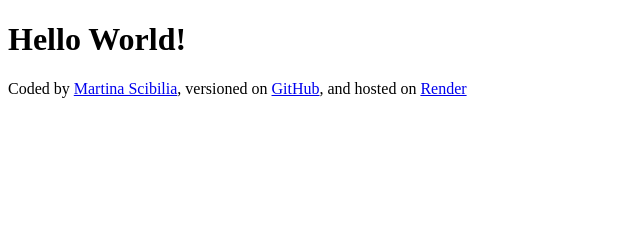
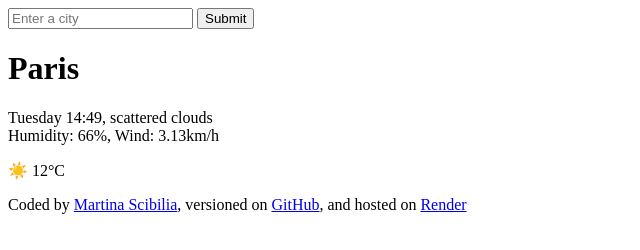
Before and after one commit to masci-hub/vanilla-weather-search, a plain HTML site: page index.html in a window 1280 px wide. Shown: the whole page, without its empty margins (0-640 px from the left). Drawn offline with Linux system fonts and the light colour scheme.

Commit message:
Update index.html

```diff
--- a/index.html
+++ b/index.html
@@ -7,20 +7,41 @@
     <title>My Weather App</title>
   </head>
   <body>
-    <h1>Hello World!</h1>
-    <script src="script.js"></script>
+    <header>
+      <form>
+        <input type="search" placeholder="Enter a city" required />
+        <input type="submit" value="Submit" />
+      </form>
+    </header>
+    <main>
+      <div>
+        <h1>Paris</h1>
+        <p>
+          Tuesday 14:49, scattered clouds
+          <br />
+          Humidity: 66%, Wind: 3.13km/h
+        </p>
+      </div>
+      <div>☀️ 12°C</div>
+    </main>
     <footer>
+      <p>
         Coded by
-      <a href="https://github.com/masci-hub" target="_blank">Martina Scibilia</a
+        <a href="https://github.com/masci-hub" target="_blank"
+          >Martina Scibilia</a
         >, versioned on
         <a
           href="https://github.com/masci-hub/vanilla-weather-search"
           target="_blank"
           >GitHub</a
         >, and hosted on
-      <a href="https://vanilla-weather-search-q5l6.onrender.com" target="_blank"
+        <a
+          href="https://vanilla-weather-search-q5l6.onrender.com"
+          target="_blank"
           >Render</a
         >
+      </p>
     </footer>
+    <script src="script.js"></script>
   </body>
 </html>
```
Lines whose indentation alone changed are shown as unchanged.
